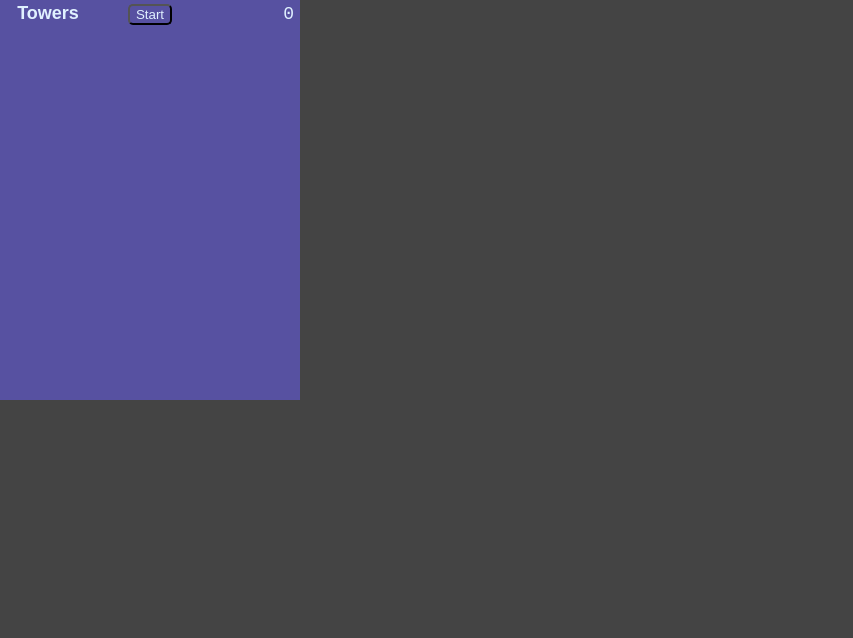
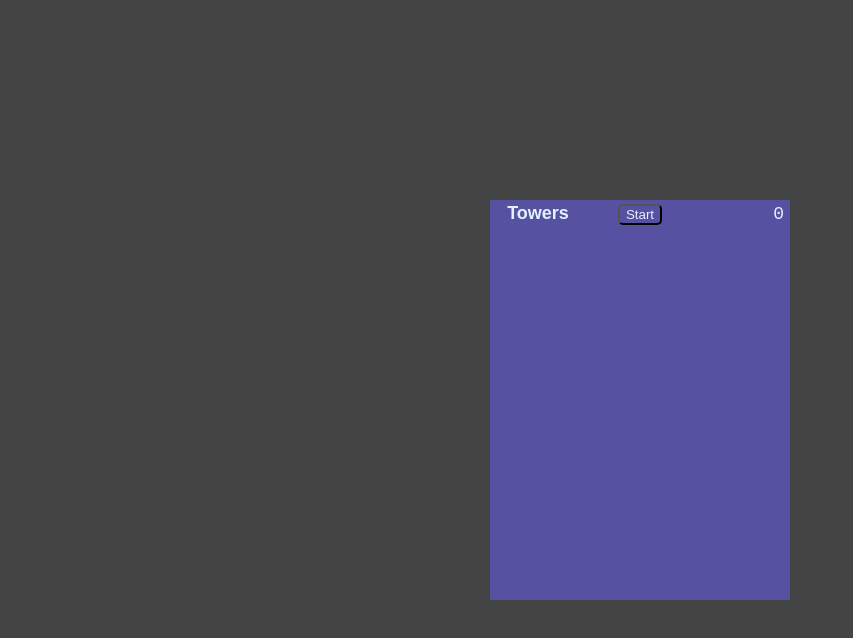
Before and after one commit to fraigo/tower-game, a plain HTML site: page index.html in a window 1280 px wide. Shown: the whole page, without its empty margins (0-853 px from the left). Drawn offline with Linux system fonts and the light colour scheme.

Commit message:
Added center view

```diff
--- a/game.js
+++ b/game.js
@@ -34,6 +34,8 @@ function getViewPort(){
 
     game.style.width=nw+"px";
     game.style.height=nh+"px";
+    game.style.left=((w-nw)/2)+"px";
+    game.style.top=((h-nh)/2)+"px";
 
     bh=Math.round(nh*bhp/100);
     bw=Math.round(nw*bwp/100);
--- a/style.css
+++ b/style.css
@@ -30,6 +30,7 @@ button{
 #game{
     background-color:var(--color-medium);
     text-align:center;
+    position:absolute;
 }
 
 #toolbar{
```
Also changed, not shown: 1 other file.
